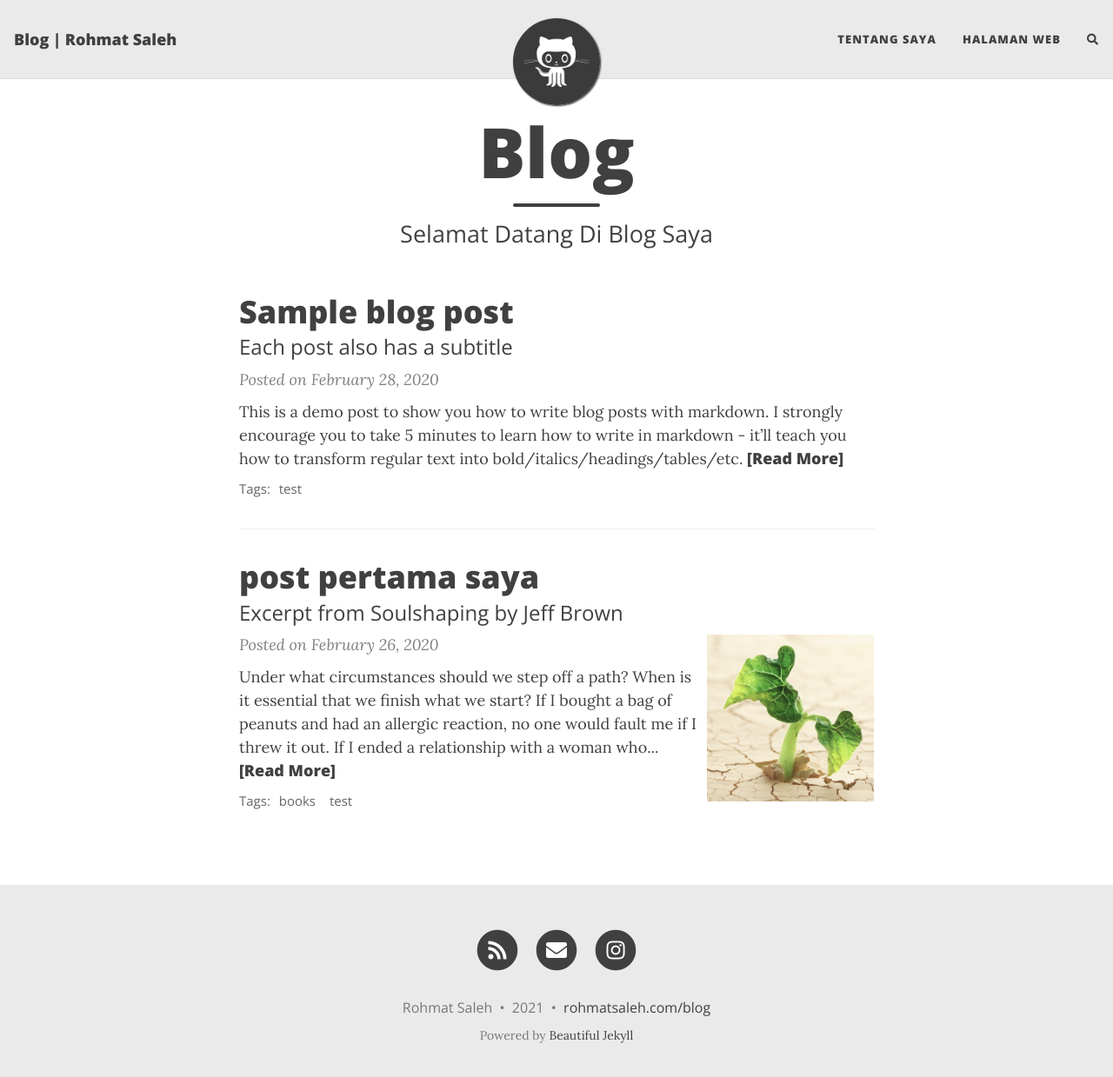
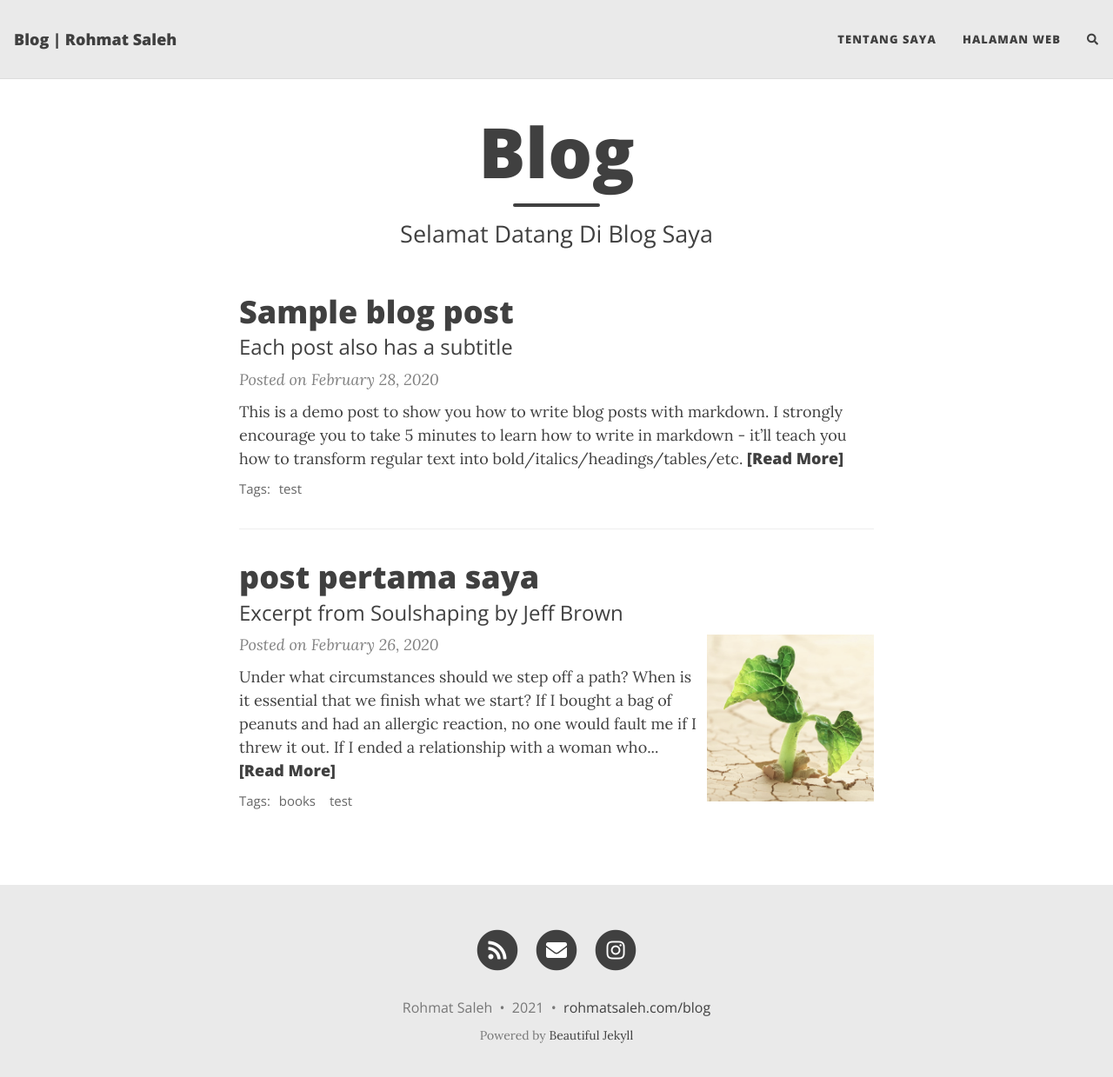
Before and after one commit to rohmatsoleh/blog, a Jekyll site: the page built from index.html, in a window 1280 px wide and 1252 px high. Shown: the top 1239 px of the window at 87% size. Built offline with Jekyll 4.4.1, drawn with Linux system fonts in a browser that asks for light colours; nearby versions of some CDN libraries; the list of posts is cut into pages by our own code; comment, search, counter and statistics services are not loaded.

Commit message:
Update _config.yml

```diff
--- a/_config.yml
+++ b/_config.yml
@@ -24,10 +24,10 @@ navbar-links:
 
 # Image to show in the navigation bar - works best with a square image
 # Remove this parameter if you don't want an image in the navbar
-avatar: "/assets/img/avatar-icon.png"
+# avatar: "/assets/img/avatar-icon.png"
 
 # By default, the image is cut into a circle. You can disable this behaviour by setting 'round-avatar: false'
-round-avatar: true
+# round-avatar: true
 
 # If you want to have an image logo in the top-left corner instead of having the title of the website,
 # then specify the following parameter
```
